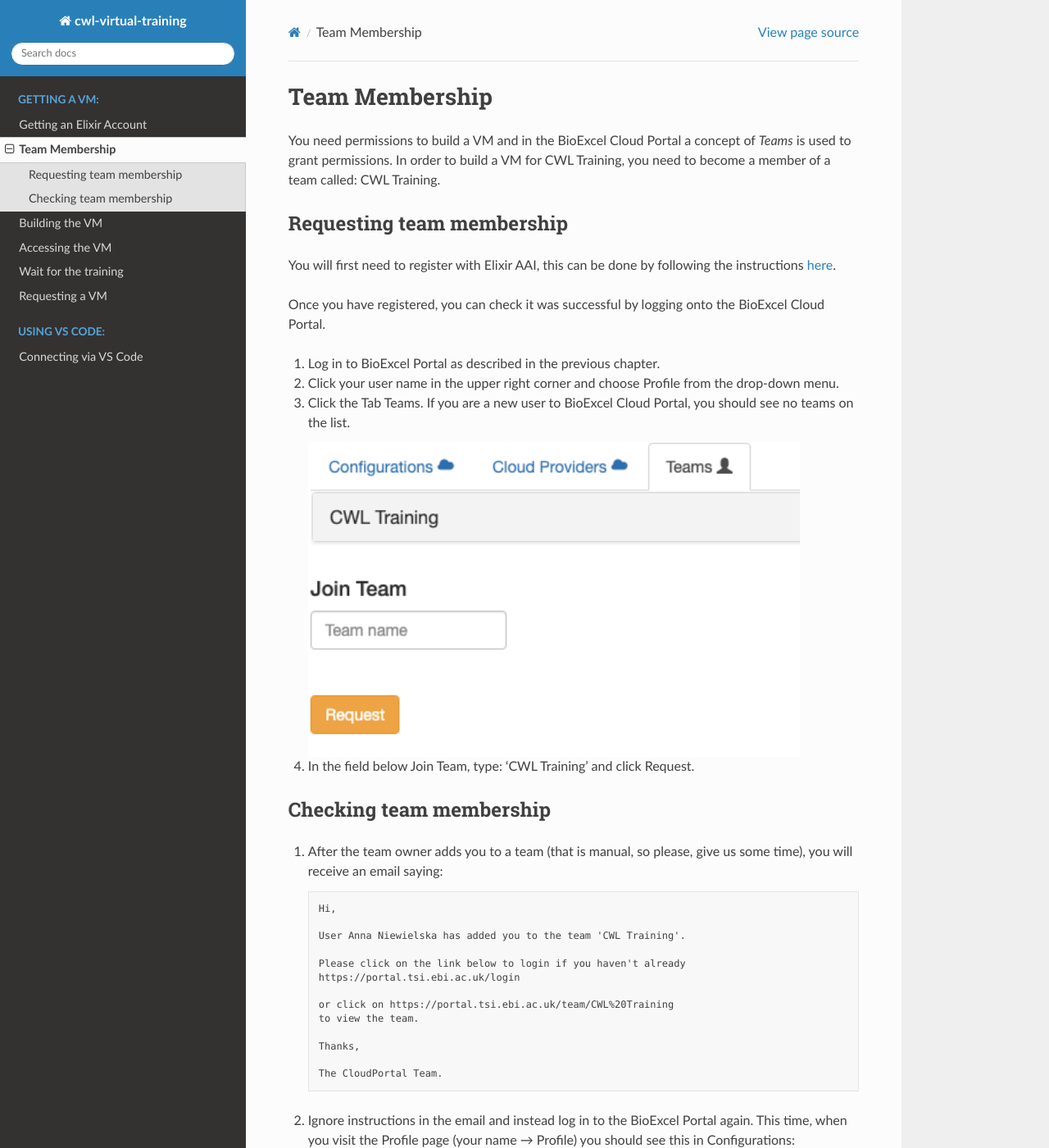
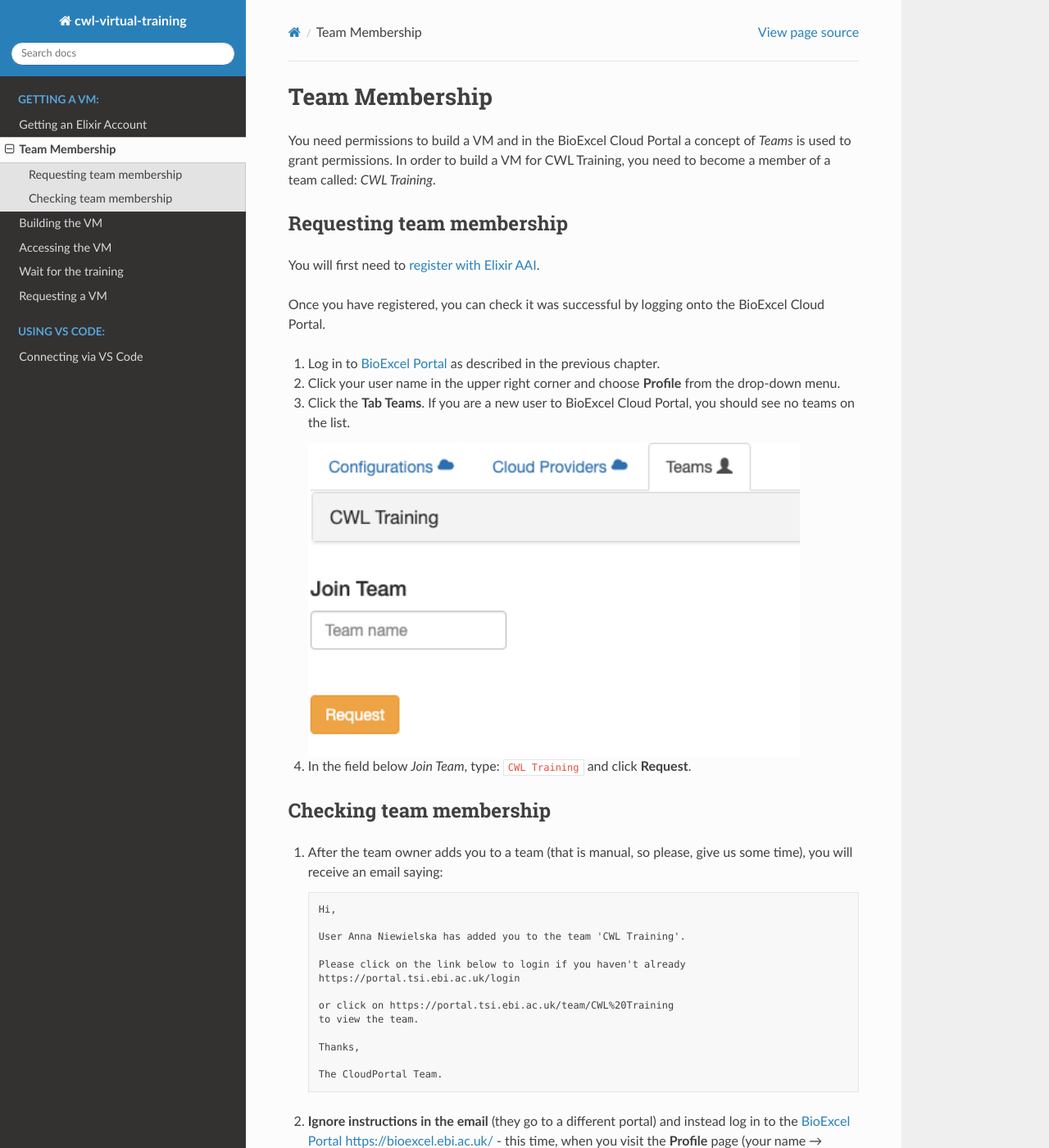
Before and after one commit to longr/cwl-virtual-tutorial, a Sphinx documentation site: the page built from docs/request_membership.rst, in a window 1280 px wide and 1400 px high. Shown: the whole window at 82% size. Built offline with Sphinx 7.4.7 and the Read the Docs theme 2.0.0, drawn with Linux system fonts in a browser that asks for light colours; some of the changed text lies outside the part shown.

Commit message:
Provide links to the portal we want them to use
* Fix link to Elixir AAI - not Python.org
* Avoid mysterious *here* links.
* Add **bold** for buttons to bush and *italics* for things to look for.

```diff
--- a/docs/request_membership.rst
+++ b/docs/request_membership.rst
@@ -3,23 +3,24 @@
 =============================
 
 You need permissions to build a VM and in the BioExcel Cloud Portal a concept of *Teams* is used to grant permissions.
-In order to build a VM for CWL Training, you need to become a member of a team called: CWL Training.
+In order to build a VM for CWL Training, you need to become a member of a team called: *CWL Training*.
 
 Requesting team membership
 ===========================
 
-You will first need to register with Elixir AAI, this can be done by following the instructions `here <http://www.python.org/>`_.
+You will first need to `register with Elixir AAI
+<https://elixir-europe.org/register>`_.
 
 Once you have registered, you can check it was successful by logging onto the BioExcel Cloud Portal.
 
-1. Log in to BioExcel Portal as described in the previous chapter.
-2. Click your user name in the upper right corner and choose Profile from the drop-down menu.
-3. Click the Tab Teams. If you are a new user to BioExcel Cloud Portal, you should see no teams on the list.
+1. Log in to `BioExcel Portal <https://bioexcel.ebi.ac.uk/>`_ as described in the previous chapter.
+2. Click your user name in the upper right corner and choose **Profile** from the drop-down menu.
+3. Click the **Tab Teams**. If you are a new user to BioExcel Cloud Portal, you should see no teams on the list.
 
    .. image:: images/image2.png
       :width: 600
 
-4. In the field below Join Team, type: ‘CWL Training’ and click Request.
+4. In the field below *Join Team*, type: ``CWL Training`` and click **Request**.
 
 Checking team membership
 ========================
@@ -42,7 +43,7 @@
 
       The CloudPortal Team.
 
-2. Ignore instructions in the email and instead log in to the BioExcel Portal again. This time, when you visit the Profile page (your name → Profile) you should see this in Configurations:
+2. **Ignore instructions in the email** (they go to a different portal) and instead log in to the `BioExcel Portal <https://bioexcel.ebi.ac.uk/>`_ https://bioexcel.ebi.ac.uk/ - this time, when you visit the **Profile** page (your name → Profile) you should see this in *Configurations*:
 
    .. image:: images/image3.png
       :width: 600
```
